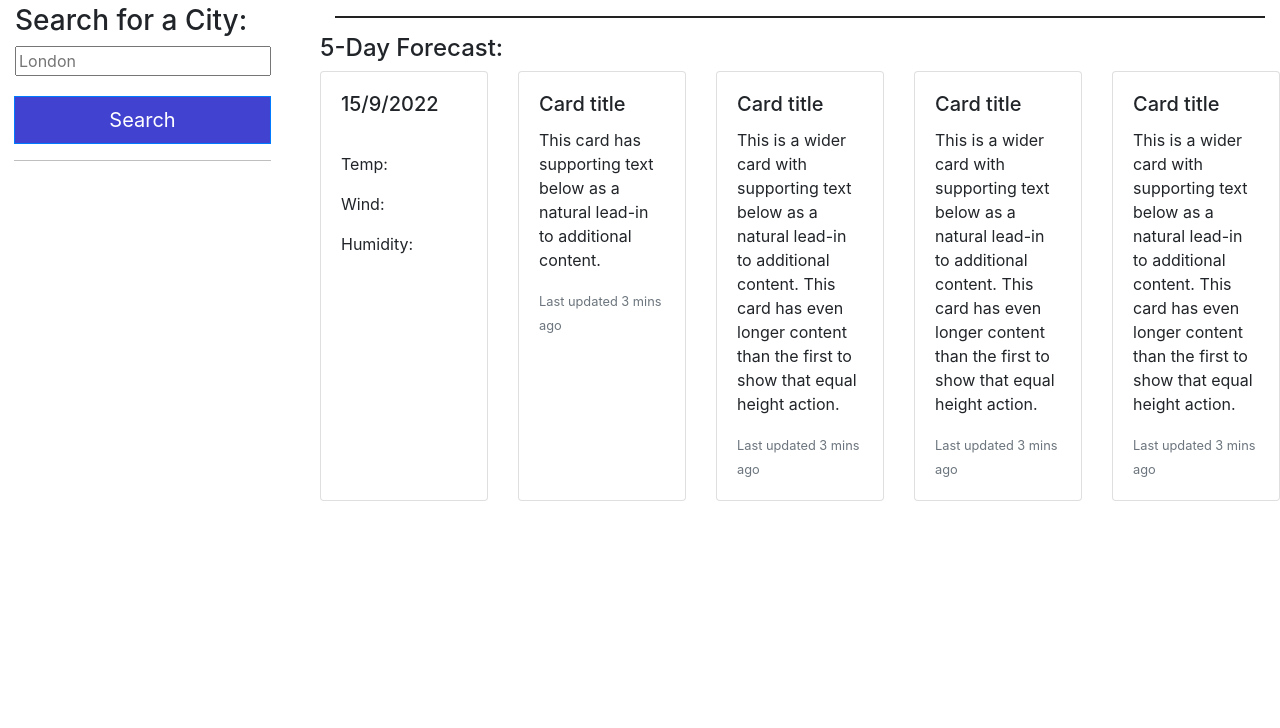
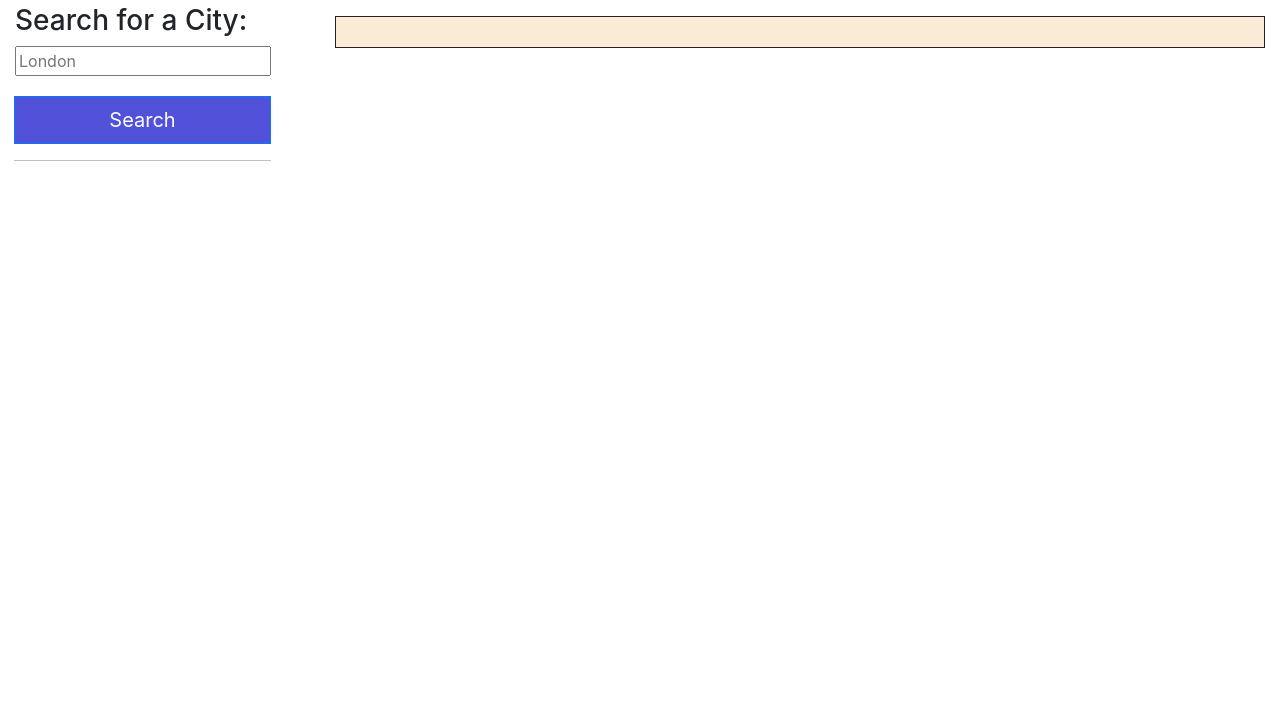
Before and after one commit to vighimre87/Weather_Dashboard, a plain HTML site: page index.html in a window 1280 px wide. Shown: the part 72-800 px from the top of the page. Drawn offline with nearby package versions, Linux system fonts and the light colour scheme.

Commit message:
dinamically created HTML elements for weather datas

```diff
--- a/assets/css/style.css
+++ b/assets/css/style.css
@@ -1,9 +1,9 @@
 :root {
-    --blue-color: rgb(66, 66, 209);
+    --blue-color: rgb(81, 81, 217);
 }
 
 .bg-dark {
-    background-color: var(--blue-color) !important;
+    background-image: linear-gradient(to right, var(--blue-color), rgb(27, 27, 122));
 }
 
 .input-group {
@@ -27,8 +27,10 @@ hr {
 
 #today {
     border: 1px solid rgb(35, 34, 34);
+    padding: 15px;
+    background-color: antiquewhite;
 }
 
-h2 {
+h4 {
     display: block;
 }
--- a/assets/js/script.js
+++ b/assets/js/script.js
@@ -35,13 +35,25 @@ function getWeather(lat, lon) {
         console.log(response);
         weather.icon = response.list[0].weather[0].icon;
         console.log(weather.icon);
-        const image = $("<img>").attr("src", "http://openweathermap.org/img/wn/" + weather.icon +"@2x.png");
-        $("#today").append(image);
         weather.temp = Math.floor(parseFloat(response.list[0].main.temp) - 273.15);
         weather.wind = response.list[0].wind.speed;
         weather.humidity = response.list[0].main.humidity
         console.log("Temp: " + weather.temp + "\u2103");
         console.log("Wind: " + weather.wind + " KPH");
         console.log("Humidity: " + weather.humidity + "%");
+        displayTodaysWeather();
     });
 }
+
+function displayTodaysWeather() {
+    const currentDate = moment().format("l");
+    const today = $("#today");
+    console.log(currentDate);
+    const currentDateAndLocation = $("<h2>").text(weather.city + " (" + currentDate + ")");
+    const image = $("<img>").attr("src", "http://openweathermap.org/img/wn/" + weather.icon +"@2x.png");
+    currentDateAndLocation.append(image);
+    const temp = $("<p>").text("Temp: " + weather.temp + "\u2103");
+    const wind = $("<p>").text("Wind: " + weather.wind + " KPH");
+    const humidity = $("<p>").text("Humidity: " + weather.humidity + "%");
+    today.append(currentDateAndLocation, temp, wind, humidity);
+}
--- a/index.html
+++ b/index.html
@@ -42,48 +42,7 @@
 
       <div class="col-lg-9 pb-3">
         <section id="today" class="mt-3" role="region" aria-live="polite"></section>
-        <section id="forecast" class="row mt-3" role="region" aria-live="polite">
-          <h4>5-Day Forecast: </h4>
-          <div class="card-deck">
-            <div class="card">
-              <div class="card-body">
-                <h5 class="card-title">15/9/2022</h5>
-                <img src="" alt="">
-                <p class="card-text">Temp: </p>
-                <p class="card-text">Wind: </p>
-                <p class="card-text">Humidity: </p>
-              </div>
-            </div>
-            <div class="card">
-              <div class="card-body">
-                <h5 class="card-title">Card title</h5>
-                <p class="card-text">This card has supporting text below as a natural lead-in to additional content.</p>
-                <p class="card-text"><small class="text-muted">Last updated 3 mins ago</small></p>
-              </div>
-            </div>
-            <div class="card">
-              <div class="card-body">
-                <h5 class="card-title">Card title</h5>
-                <p class="card-text">This is a wider card with supporting text below as a natural lead-in to additional content. This card has even longer content than the first to show that equal height action.</p>
-                <p class="card-text"><small class="text-muted">Last updated 3 mins ago</small></p>
-              </div>
-            </div>
-            <div class="card">
-              <div class="card-body">
-                <h5 class="card-title">Card title</h5>
-                <p class="card-text">This is a wider card with supporting text below as a natural lead-in to additional content. This card has even longer content than the first to show that equal height action.</p>
-                <p class="card-text"><small class="text-muted">Last updated 3 mins ago</small></p>
-              </div>
-            </div>
-            <div class="card">
-              <div class="card-body">
-                <h5 class="card-title">Card title</h5>
-                <p class="card-text">This is a wider card with supporting text below as a natural lead-in to additional content. This card has even longer content than the first to show that equal height action.</p>
-                <p class="card-text"><small class="text-muted">Last updated 3 mins ago</small></p>
-              </div>
-            </div>
-          </div>
-        </section>
+        <section id="forecast" class="row mt-3" role="region" aria-live="polite"></section>
       </div>
     </div>
   </div>
```
